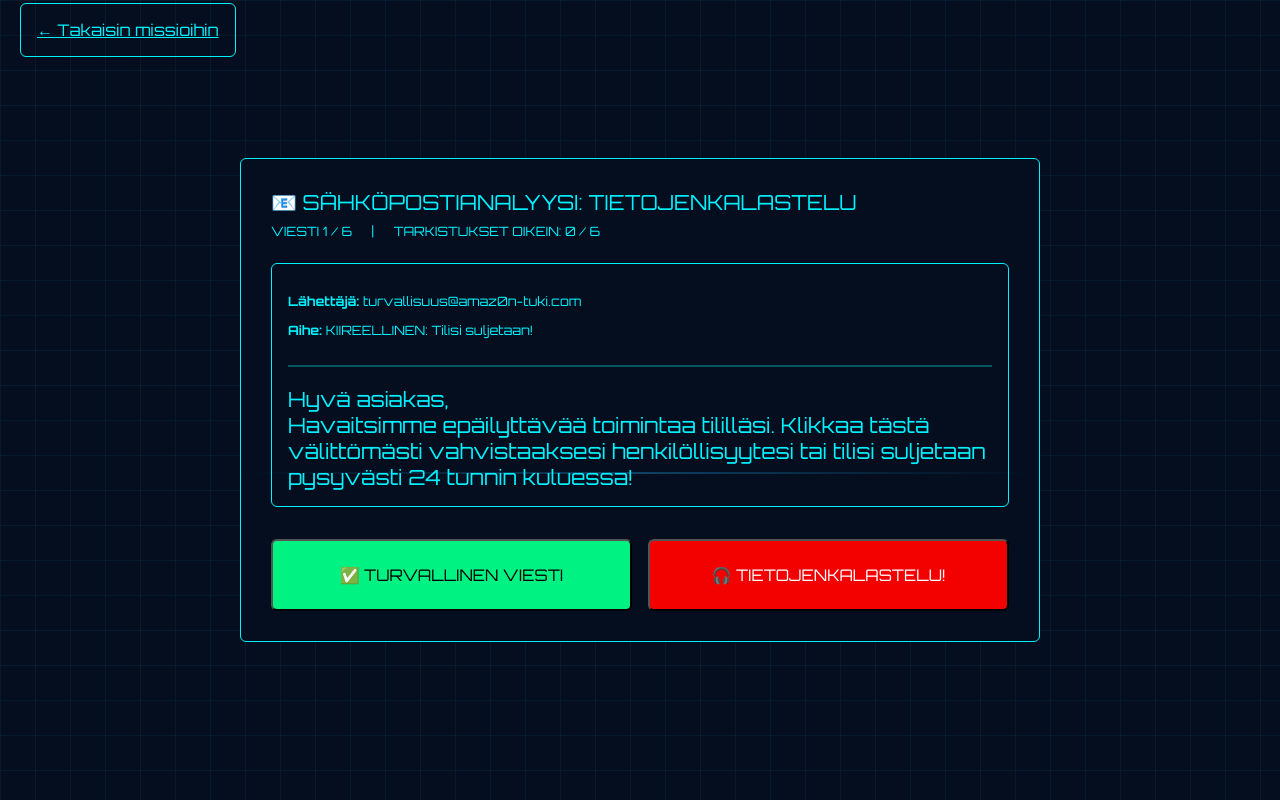
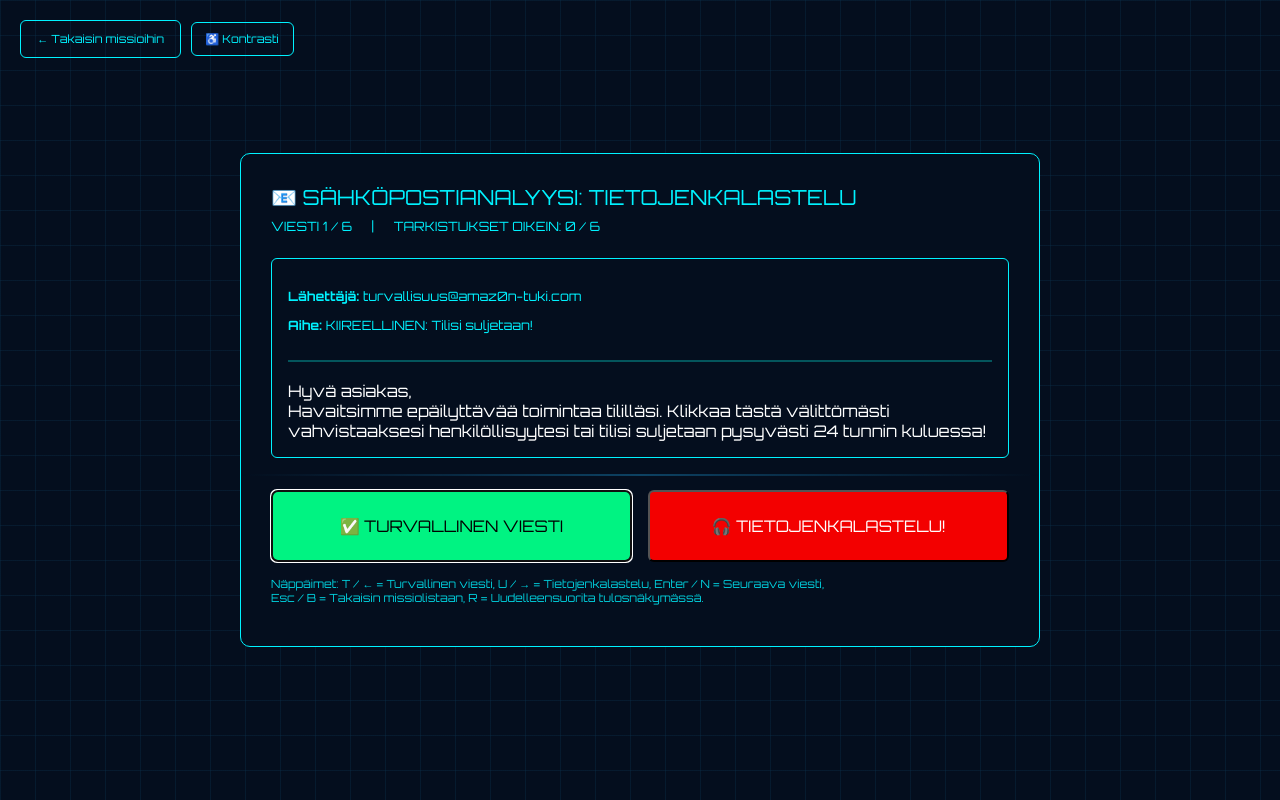
Before and after one commit to mariemustajarvi/peli-projekti, a plain HTML site: page tietojenkalastelu.html in a window 1280 px wide. Drawn offline with Linux system fonts and the light colour scheme.

Commit message:
Muutettu värejä saavutettavuutta ajatellen, lisätty korkea kontrasti ja näppäinohjaus

```diff
--- a/css/tietojenkalastelu.css
+++ b/css/tietojenkalastelu.css
@@ -33,8 +33,8 @@
   max-width: 800px;
   padding: 30px;
   background-color: var(--color-bg);
-  border: 1px solid;
-  border-radius: 6px;
+  border: 1px solid var(--color-primary);
+  border-radius: 10px;
   box-sizing: border-box;
 }
 
@@ -43,22 +43,33 @@
   top: 20px;
   left: 20px;
   z-index: 10;
+  display: flex;
+  align-items: center;
+  gap: 0.6rem;
 }
 
 .back-btn {
-    border: 1px solid;
+    border: 1px solid var(--color-primary);
     border-radius: 6px;
-    padding: 1rem;
+    padding: 0.7rem 1rem;
     color: var(--color-primary);
+    text-decoration: none;
+    font-size: var(--font-xs);
 }
 
-.container {
-    width: 80%;
-    max-width: 800px;
-    padding: 30px;
-    background-color: var(--color-bg);
-    border: 1px solid;
-    border-radius: 6px;
+.contrast-btn {
+  padding: 0.55rem 0.85rem;
+  font-size: var(--font-xs);
+  border-radius: 6px;
+  border: 1px solid var(--color-primary);
+  color: var(--color-primary);
+  background-color: transparent;
+  cursor: pointer;
+}
+
+.contrast-btn:focus {
+  outline: 2px solid var(--color-primary);
+  outline-offset: 3px;
 }
 
 .panel-title {
@@ -78,7 +89,7 @@
     margin-top: 1.5rem;
     margin-bottom: 1.5rem;
     padding: 1rem;
-    border: 1px solid;
+    border: 1px solid var(--color-primary);
     border-radius: 6px;
 }
 
@@ -87,7 +98,8 @@
 }
 
 .body-text {
-    font-size: var(--font-lg);
+    font-size: var(--font-md);
+    color: white;
 }
 
 .answers {
@@ -122,12 +134,21 @@
     color: white;
 }
 
+/* Näppäinohjevihje */
+.controls-hint {
+  margin-top: 0.9rem;
+  font-size: var(--font-xs);
+  color: var(--color-primary);
+  opacity: 0.85;
+}
+
 .feedback {
   margin-top: 1.5rem;
   padding: 1rem 1.5rem;
   border-radius: 6px;
   border: 1px solid transparent;
-  font-size: var(--font-md);
+  font-size: var(--font-sm);
+  color: white;
 }
 
 #feedbackTitle {
@@ -137,13 +158,11 @@
 .feedback.correct {
   background-color: rgba(0, 243, 130, 0.08);
   border-color: var(--color-accent);
-  color: var(--color-accent);
 }
 
 .feedback.wrong {
   background-color: rgba(243, 0, 0, 0.08);
   border-color: #f30000;
-  color: #f30000;
 }
 
 .next-btn {
@@ -186,6 +205,23 @@
 .loading-box > * {
   position: relative;
   z-index: 1;
+}
+
+@keyframes drop-line {
+  0% {
+    top: -5%;
+    opacity: 0;
+  }
+  10% {
+    opacity: 1;
+  }
+  90% {
+    opacity: 1;
+  }
+  100% {
+    top: 100%;
+    opacity: 0;
+  }
 }
 
 .result-screen {
@@ -289,6 +325,22 @@
   cursor: pointer;
 }
 
+
+body.high-contrast * {
+  background: #000 !important;
+  color: #fff !important;
+  border-color: #fff !important;
+  box-shadow: none !important;
+}
+
+body.high-contrast button,
+body.high-contrast .answer-btn,
+body.high-contrast .result-btn,
+body.high-contrast .contrast-btn {
+  background: #fff !important;
+  color: #000 !important;
+}
+
 /* results on phones */
 @media (max-width: 600px) {
   .result-screen {
@@ -310,7 +362,7 @@
   }
 }
 
-/* Phones */
+
 @media (max-width: 600px) {
   body {
     align-items: flex-start;
--- a/js/tietojenkalastelu.js
+++ b/js/tietojenkalastelu.js
@@ -5,20 +5,21 @@
     body: "Hyvä asiakas, \nHavaitsimme epäilyttävää toimintaa tililläsi. Klikkaa tästä välittömästi vahvistaaksesi henkilöllisyytesi tai tilisi suljetaan pysyvästi 24 tunnin kuluessa!",
     isPhishing: true,
     explanation:
-      "Tämä viesti on tietojenkalasteluyritys! 🚩 Varoitusmerkit:\n" +
+      "Tämä viesti on tietojenkalasteluyritys!\n" +
       "\n" +
-      "��� Väärin kirjoitettu verkkotunnus (amaz0n amazon-sijaan)\n" +
-      "���  Luo kiireellisyyttä ja pelkoa\n" +
-      "���  Pyytää klikkaamaan linkkiä\n" +
-      "���  Ei personointia (yleinen 'asiakas')",
+      "🚩 Varoitusmerkit\n" +
+      "• Väärin kirjoitettu verkkotunnus (amaz0n amazon-sijaan)\n" +
+      "• Luo kiireellisyyttä ja pelkoa\n" +
+      "• Pyytää klikkaamaan linkkiä\n" +
+      "• Ei personointia (yleinen 'asiakas')",
     wrongExplanation:
-      "❌ Ei aivan!\n" +
-      "Tämä viesti on tietojenkalasteluyritys! 🚩 Varoitusmerkit:\n" +
+      "Tämä viesti on tietojenkalasteluyritys!\n" +
       "\n" +
-      "��� Väärin kirjoitettu verkkotunnus (amaz0n amazon-sijaan)\n" +
-      "��� Luo kiireellisyyttä ja pelkoa\n" +
-      "��� Pyytää klikkaamaan linkkiä\n" +
-      "��� Ei personointia (yleinen 'asiakas')"
+      "🚩 Varoitusmerkit:\n" +
+      "• Väärin kirjoitettu verkkotunnus (amaz0n amazon-sijaan)\n" +
+      "• Luo kiireellisyyttä ja pelkoa\n" +
+      "• Pyytää klikkaamaan linkkiä\n" +
+      "• Ei personointia (yleinen 'asiakas')"
   },
   {
     sender: "tuki@paypa1-turvallisuus.com",
@@ -27,22 +28,22 @@
       "Hei,\nHavaitsimme epätavallisia kirjautumisyrityksiä PayPal-tilillesi Nigeriasta. Vahvista henkilöllisyytesi klikkaamalla alla olevaa turvallista linkkiä ja syöttämällä kaikki tilitietosi mukaan lukien salasana ja turvallisuuskysymykset.",
     isPhishing: true,
     explanation:
-      "Tämä viesti on tietojenkalasteluyritys! 🚩 Varoitusmerkit:\n" +
+      "Tämä viesti on tietojenkalasteluyritys!\n" +
       "\n" +
-      "��� Käyttää numeroa '1' kirjaimen 'l' sijasta paypal-sanassa\n" +
-      "��� Pyytää salasanaa ja turvallisuuskysymyksiä\n" +
-      "��� Mainitsee pelottavan sijainnin luodakseen pelkoa\n" +
-      "��� Oikeat yritykset eivät koskaan kysy salasanoja sähköpostitse",
+      "🚩 Varoitusmerkit\n" +
+      "• Käyttää numeroa '1' kirjaimen 'l' sijasta paypal-sanassa\n" +
+      "• Pyytää salasanaa ja turvallisuuskysymyksiä\n" +
+      "• Mainitsee pelottavan sijainnin luodakseen pelkoa\n" +
+      "• Oikeat yritykset eivät koskaan kysy salasanoja sähköpostitse",
     wrongExplanation:
-      "❌ Ei aivan!\n" +
-      "Tämä viesti on tietojenkalasteluyritys! 🚩 Varoitusmerkit:\n" +
+      "Tämä viesti on tietojenkalasteluyritys!n" +
       "\n" +
-      "��� Käyttää numeroa '1' kirjaimen 'l' sijasta paypal-sanassa\n" +
-      "��� Pyytää salasanaa ja turvallisuuskysymyksiä\n" +
-      "��� Mainitsee pelottavan sijainnin luodakseen pelkoa\n" +
-      "��� Oikeat yritykset eivät koskaan kysy salasanoja sähköpostitse"
+      "🚩 Varoitusmerkit\n" +
+      "• Käyttää numeroa '1' kirjaimen 'l' sijasta paypal-sanassa\n" +
+      "• Pyytää salasanaa ja turvallisuuskysymyksiä\n" +
+      "• Mainitsee pelottavan sijainnin luodakseen pelkoa\n" +
+      "• Oikeat yritykset eivät koskaan kysy salasanoja sähköpostitse"
   },
-
   {
     sender: "noreply@discord.com",
     subject: "Ilmainen Discord Nitro -lahja",
@@ -50,22 +51,22 @@
       "Hei pelaaja,\nHei pelaaja! Sinut on valittu saamaan ILMAINEN Discord Nitro -tilaus! Tämä eksklusiivinen tarjous vanhenee 1 tunnissa. Klikkaa linkkiä ja kirjaudu lunastaksesi: http://discordnitro-ilmainen.ru/lunasta",
     isPhishing: true,
     explanation:
-      "Tämä viesti on tietojenkalasteluyritys! 🚩 Varoitusmerkit:\n" +
+      "Tämä viesti on tietojenkalasteluyritys!\n" +
       "\n" +
-      "��� Luo väärää kiireellisyyttä (1 tunti)\n" +
-      "��� Epäilyttävä linkin verkkotunnus (.ru)\n" +
-      "��� Liian hyvää ollakseen totta (ilmainen premium)\n" +
-      "��� Linkki ei vastaa oikeaa Discord-verkkotunnusta",
+      "🚩 Varoitusmerkit\n" +
+      "• Luo väärää kiireellisyyttä (1 tunti)\n" +
+      "• Epäilyttävä linkin verkkotunnus (.ru)\n" +
+      "• Liian hyvää ollakseen totta (ilmainen premium)\n" +
+      "• Linkki ei vastaa oikeaa Discord-verkkotunnusta",
     wrongExplanation:
-      "❌ Ei aivan!\n" +
-      "Tämä viesti on tietojenkalasteluyritys! 🚩 Varoitusmerkit:\n" +
+      "Tämä viesti on tietojenkalasteluyritys!\n" +
       "\n" +
-      "��� Luo väärää kiireellisyyttä (1 tunti)\n" +
-      "��� Epäilyttävä linkin verkkotunnus (.ru)\n" +
-      "��� Liian hyvää ollakseen totta (ilmainen premium)\n" +
-      "��� Linkki ei vastaa oikeaa Discord-verkkotunnusta"
+      "🚩 Varoitusmerkit\n" +
+      "• Luo väärää kiireellisyyttä (1 tunti)\n" +
+      "• Epäilyttävä linkin verkkotunnus (.ru)\n" +
+      "• Liian hyvää ollakseen totta (ilmainen premium)\n" +
+      "• Linkki ei vastaa oikeaa Discord-verkkotunnusta"
   },
-
   {
     sender: "ilmoitukset@github.com",
     subject: "Uusi tähti projektiisi",
@@ -73,22 +74,22 @@
       "Joku merkitsi projektisi 'MahtavaAppini' tähdellä! Katso toiminta projektissasi osoitteessa github.com/käyttäjänimi/MahtavaAppini",
     isPhishing: false,
     explanation:
-      "Tämä viesti on turvallinen! ✅ Turvallisuusindikaattorit:\n" +
+      "Tämä viesti on turvallinen!\n" +
       "\n" +
+      "✅ Turvallisuusindikaattorit:\n" +
       "• Aito verkkotunnus (github.com)\n" +
       "• Normaali ilmoitus ilman kiireellistä toimintaa\n" +
       "• Ei pyyntöjä henkilökohtaisista tiedoista\n" +
       "• Aito palveluilmoitus",
     wrongExplanation:
-      "❌ Ei aivan!\n" +
-      "Tämä viesti on oikeasti turvallinen! ✅ Turvallisuusindikaattorit:\n" +
+      "Tämä viesti on oikeasti turvallinen!\n" +
       "\n" +
+      "✅ Turvallisuusindikaattorit:\n" +
       "• Aito verkkotunnus (github.com)\n" +
       "• Normaali ilmoitus ilman kiireellistä toimintaa\n" +
       "• Ei pyyntöjä henkilökohtaisista tiedoista\n" +
       "• Aito palveluilmoitus"
   },
-
   {
     sender: "admin@kouluportaali.fi",
     subject: "Arvosanasi on päivitetty",
@@ -96,22 +97,22 @@
       "Hei Aleksi,\nOpettajasi päivitti matematiikan arvosanasi arvosanaksi 9. Kirjaudu sisään nähdäksesi päivitetyn todistuksesi. Mukavaa päivää!",
     isPhishing: false,
     explanation:
-      "Tämä viesti on turvallinen! ✅ Turvallisuusindikaattorit:\n" +
+      "Tämä viesti on turvallinen!\n" +
       "\n" +
+      "✅ Turvallisuusindikaattorit:\n" +
       "• Koulun verkkotunnus (.fi)\n" +
       "• Personoitu nimellä\n" +
       "• Normaali kouluviestintä\n" +
       "• Ei epäilyttäviä pyyntöjä",
     wrongExplanation:
-      "❌ Ei aivan!\n" +
-      "Tämä viesti on oikeasti turvallinen! ✅ Turvallisuusindikaattorit:\n" +
+      "Tämä viesti on oikeasti turvallinen!\n" +
       "\n" +
+      "✅ Turvallisuusindikaattorit:\n" +
       "• Koulun verkkotunnus (.fi)\n" +
       "• Personoitu nimellä\n" +
       "• Normaali kouluviestintä\n" +
       "• Ei epäilyttäviä pyyntöjä"
   },
-
   {
     sender: "hr@yritys-edut.net",
     subject: "Päivitä verolomakkeesi - Toimenpiteitä vaaditaan",
@@ -119,24 +120,24 @@
       "Hyvä työntekijä, Verottaja vaatii kaikkien työntekijöiden päivittävän verokorttinsa välittömästi. Lataa ja täytä liitetty lomake henkilötunnuksellasi, pankkitilillä ja tilinumerolla. Noudattamatta jättäminen 48 tunnin kuluessa voi johtaa sakkoihin.",
     isPhishing: true,
     explanation:
-      "Tämä viesti on tietojenkalasteluyritys! 🚩 Varoitusmerkit:\n" +
+      "Tämä viesti on tietojenkalasteluyritys!\n" +
       "\n" +
-      "��� Epäilyttävä verkkotunnus (ei virallinen yritys)\n" +
-      "��� Pyytää henkilötunnusta ja pankkitietoja\n" +
-      "��� Luo pelkoa sakkoista\n" +
-      "��� Yleinen 'Hyvä työntekijä' tervehdys\n" +
-      "��� Verottaja ei ota yhteyttä työntekijöiden sähköposteilla",
+      "🚩 Varoitusmerkit\n" +
+      "• Epäilyttävä verkkotunnus (ei virallinen yritys)\n" +
+      "• Pyytää henkilötunnusta ja pankkitietoja\n" +
+      "• Luo pelkoa sakkoista\n" +
+      "• Yleinen 'Hyvä työntekijä' tervehdys\n" +
+      "• Verottaja ei ota yhteyttä työntekijöiden sähköposteilla",
     wrongExplanation:
-      "❌ Ei aivan!\n" +
-      "Tämä viesti on tietojenkalasteluyritys! 🚩 Varoitusmerkit:\n" +
+      "Tämä viesti on tietojenkalasteluyritys!\n" +
       "\n" +
-      "��� Epäilyttävä verkkotunnus (ei virallinen yritys)\n" +
-      "��� Pyytää henkilötunnusta ja pankkitietoja\n" +
-      "��� Luo pelkoa sakkoista\n" +
-      "��� Yleinen 'Hyvä työntekijä' tervehdys\n" +
-      "��� Verottaja ei ota yhteyttä työntekijöiden sähköposteilla"
+      "🚩 Varoitusmerkit\n" +
+      "• Epäilyttävä verkkotunnus (ei virallinen yritys)\n" +
+      "• Pyytää henkilötunnusta ja pankkitietoja\n" +
+      "• Luo pelkoa sakkoista\n" +
+      "• Yleinen 'Hyvä työntekijä' tervehdys\n" +
+      "• Verottaja ei ota yhteyttä työntekijöiden sähköposteilla"
   }
-
 ];
 
 let currentIndex = 0;
@@ -158,6 +159,7 @@
 const feedbackTitle = document.getElementById("feedbackTitle");
 const feedbackText = document.getElementById("feedbackText");
 const nextBtn = document.getElementById("nextBtn");
+
 const answersBox = document.querySelector(".answers");
 const quizPanel = document.getElementById("quizPanel");
 const resultScreen = document.getElementById("resultScreen");
@@ -166,10 +168,8 @@
 const resultPointsText = document.getElementById("resultPointsText");
 const retryBtn = document.getElementById("retryBtn");
 
-    // asetetaan kokonaismäärät
 qTotalEl.textContent = messages.length;
-    maxScoreEl.textContent = messages.length;
-
+maxScoreEl.textContent = messages.length.toString();
 
 function showMessage(index) {
   const msg = messages[index];
@@ -179,26 +179,28 @@
 
   qIndexEl.textContent = index + 1;
 
-  // aktivoi napit ja näyttää vastausvaihtoehdot
   btnSafe.disabled = false;
   btnPhish.disabled = false;
 
-  answersBox.classList.remove("hidden");   // ← näytä napit
-  feedbackBox.classList.add("hidden");     // ← piilota palaute
+  answersBox.classList.remove("hidden");
+  feedbackBox.classList.add("hidden");
 
-  // tyhjennetään vanhat tyylit/tekstit halutessa
   feedbackTitle.textContent = "";
   feedbackText.textContent = "";
   feedbackBox.classList.remove("correct", "wrong");
+
+  btnSafe.focus();
 }
 
 function handleAnswer(isPhishingAnswer) {
+  if (btnSafe.disabled && btnPhish.disabled) return;
+
   const msg = messages[currentIndex];
   const correct = isPhishingAnswer === msg.isPhishing;
 
   if (correct) {
     score++;
-    scoreEl.textContent = score;
+    scoreEl.textContent = score.toString();
     feedbackTitle.textContent = "✅ Hienoa työtä! 🎉";
     feedbackBox.classList.remove("wrong");
     feedbackBox.classList.add("correct");
@@ -210,11 +212,9 @@
     feedbackText.innerHTML = msg.wrongExplanation.replace(/\n/g, "<br>");
   }
 
-  // estä useampi vastaus
   btnSafe.disabled = true;
   btnPhish.disabled = true;
 
-  // piilota napit, näytä palaute + seuraava-nappi
   answersBox.classList.add("hidden");
   feedbackBox.classList.remove("hidden");
 
@@ -223,17 +223,16 @@
   } else {
     nextBtn.textContent = "Seuraava viesti →";
   }
+
+  nextBtn.focus();
 }
 
 function finishGame() {
-  // piilota kysymyspaneeli, näytä tulosnäkymä
   quizPanel.classList.add("hidden");
   resultScreen.classList.remove("hidden");
 
-  // 4 / 6 oikein
   resultScoreText.textContent = `${score} / ${messages.length} oikein`;
 
-  // kommentti tuloksen mukaan
   let comment;
   const ratio = score / messages.length;
   if (ratio === 1) {
@@ -245,27 +244,25 @@
   }
   resultComment.textContent = comment;
 
-  // pisteet – säädä kerroin halutuksi
   const pointsPerCorrect = 25;
   const points = score * pointsPerCorrect;
   resultPointsText.textContent = `+${points} pistettä`;
+
+  retryBtn.focus();
 }
 
 function restartGame() {
-  // nollataan tilat
   score = 0;
   currentIndex = 0;
   scoreEl.textContent = "0";
   qIndexEl.textContent = "1";
   nextBtn.textContent = "Seuraava viesti →";
 
-  // näytä taas kysymyspaneeli, piilota tulos
   resultScreen.classList.add("hidden");
   quizPanel.classList.remove("hidden");
 
   showMessage(currentIndex);
 }
-
 
 function nextMessage() {
   if (currentIndex >= messages.length - 1) {
@@ -281,5 +278,113 @@
 nextBtn.addEventListener("click", nextMessage);
 retryBtn.addEventListener("click", restartGame);
 
-    // käynnistää pelin
+// -------------------------
+// Näppäimistöohjaus
+// -------------------------
+// Kysymysvaihe (palaute piilossa):
+//   T / ← = TURVALLINEN VIESTI
+//   U / → = TIETOJENKALASTELU
+//
+// Palaute näkyvissä:
+//   Enter / Space / N = Seuraava viesti / tulos
+//
+// Tulosnäyttö:
+//   R / Enter = Uudelleensuorita missio
+//
+// Aina:
+//   Esc / B = Takaisin missiolistaan
+//
+document.addEventListener("keydown", (event) => {
+  const key = event.key;
+  const lower = key.toLowerCase();
+
+  const quizVisible = !quizPanel.classList.contains("hidden");
+  const resultVisible = !resultScreen.classList.contains("hidden");
+  const feedbackVisible = !feedbackBox.classList.contains("hidden");
+
+  const handledKeys = [
+    "ArrowLeft",
+    "ArrowRight",
+    "Escape",
+    "Enter",
+    " ",
+    "t",
+    "u",
+    "n",
+    "r",
+    "b"
+  ];
+
+  if (handledKeys.includes(key) || handledKeys.includes(lower)) {
+    event.preventDefault();
+  }
+
+  if (key === "Escape" || lower === "b") {
+    window.location.href = "index.html";
+    return;
+  }
+
+  if (quizVisible) {
+    if (!feedbackVisible) {
+      if (!btnSafe.disabled && !btnPhish.disabled) {
+        if (lower === "t" || key === "ArrowLeft") {
+          handleAnswer(false); // turvallinen
+          return;
+        }
+        if (lower === "u" || key === "ArrowRight") {
+          handleAnswer(true); // phishing
+          return;
+        }
+      }
+      return;
+    }
+
+    if (key === "Enter" || key === " " || lower === "n") {
+      nextMessage();
+      return;
+    }
+
+    return;
+  }
+
+  if (resultVisible) {
+    if (lower === "r" || key === "Enter") {
+      restartGame();
+      return;
+    }
+  }
+});
+
+
+function initHighContrastToggle() {
+  const contrastToggle = document.getElementById("contrastToggle");
+  if (!contrastToggle) return;
+
+  const body = document.body;
+
+  body.classList.remove("high-contrast");
+  localStorage.removeItem("high_contrast_mode");
+
+  contrastToggle.addEventListener("click", function () {
+    body.classList.toggle("high-contrast");
+    const isHighContrast = body.classList.contains("high-contrast");
+
+    if (isHighContrast) {
+      contrastToggle.setAttribute("aria-label", "Vaihda takaisin normaaliin tilaan");
+      contrastToggle.setAttribute("title", "Vaihda takaisin normaaliin tilaan");
+    } else {
+      contrastToggle.setAttribute("aria-label", "Vaihda korkean kontrastin tilaan");
+      contrastToggle.setAttribute("title", "Vaihda korkean kontrastin tilaan");
+    }
+  });
+}
+
+if (document.readyState === "loading") {
+  document.addEventListener("DOMContentLoaded", () => {
+    initHighContrastToggle();
     showMessage(currentIndex);
+  });
+} else {
+  initHighContrastToggle();
+  showMessage(currentIndex);
+}
--- a/tietojenkalastelu.html
+++ b/tietojenkalastelu.html
@@ -11,6 +11,13 @@
 <body class="level-page">
   <div class="container-backbtn">
     <a class="back-btn" href="index.html">← Takaisin missioihin</a>
+    <button
+      id="contrastToggle"
+      class="contrast-btn"
+      aria-label="Vaihda korkean kontrastin tilaan"
+      title="Vaihda korkean kontrastin tilaan">
+      ♿ Kontrasti
+    </button>
   </div>
   <main class="container level-main loading-box">
     <section class="panel" id="quizPanel">
@@ -29,20 +36,22 @@
           <p><strong>Aihe:</strong> <span id="subject"></span></p>
         </div>
         <div class="divider"></div>
-        <div class="body-text" id="bodyText">
-        </div>
+        <div class="body-text" id="bodyText"></div>
       </div>
       <div class="answers">
         <button id="btnSafe" class="answer-btn safe">✅ TURVALLINEN VIESTI</button>
         <button id="btnPhish" class="answer-btn phish">🎧 TIETOJENKALASTELU!</button>
       </div>
+      <p class="controls-hint">
+        Näppäimet: T / ← = Turvallinen viesti, U / → = Tietojenkalastelu, Enter / N = Seuraava viesti,
+        <br/>Esc / B = Takaisin missiolistaan, R = Uudelleensuorita tulosnäkymässä.
+      </p>
       <div id="feedback" class="feedback hidden">
         <p id="feedbackTitle"></p>
         <p id="feedbackText"></p>
         <button id="nextBtn" class="next-btn">SEURAAVA VIESTI →</button>
       </div>
     </section>
-
     <section id="resultScreen" class="result-screen hidden">
       <div class="result-trophy">🏆</div>
       <h1 class="result-title">MISSIO SUORITETTU! 🎉</h1>
@@ -64,7 +73,6 @@
         </button>
       </div>
     </section>
-
   </main>
   <script src="./js/tietojenkalastelu.js"></script>
 </body>
```
Lines whose indentation alone changed are shown as unchanged.
